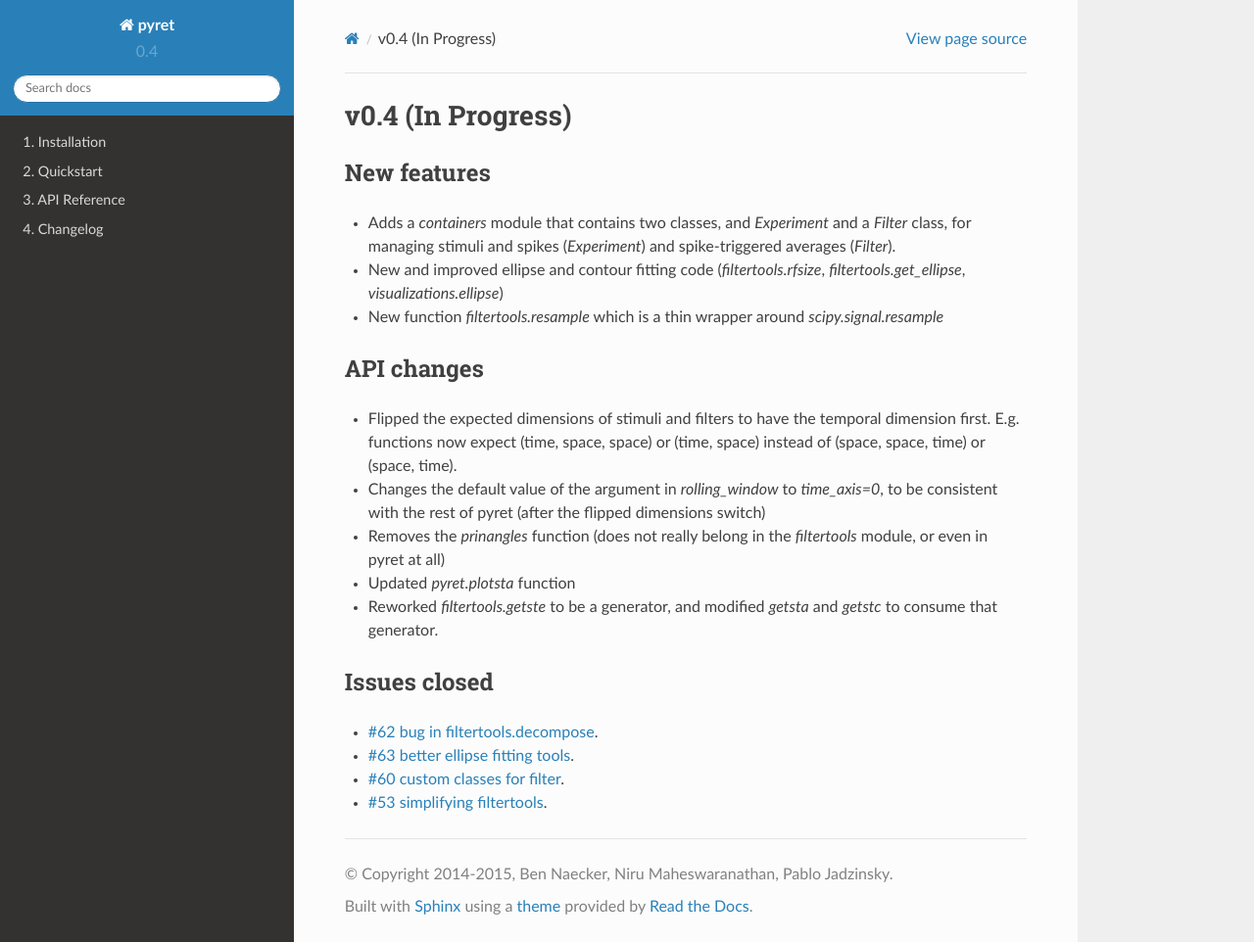
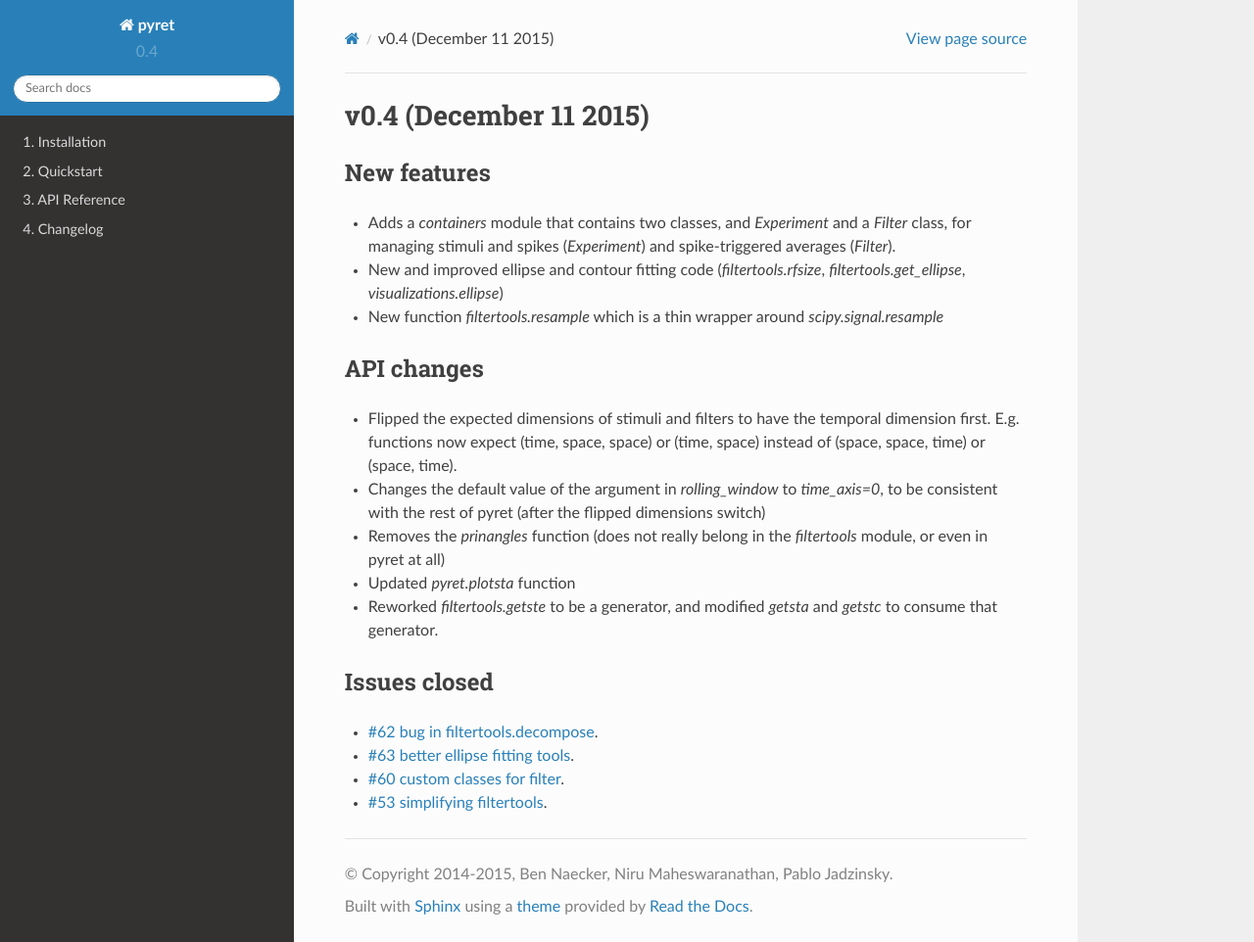
Before and after one commit to baccuslab/pyret, a Sphinx documentation site: the page built from docs/releases/v0.4.rst, in a window 1280 px wide and 962 px high. Shown: the whole window at 98% size. Built offline with Sphinx 7.4.7 and the Read the Docs theme 2.0.0, drawn with Linux system fonts in a browser that asks for light colours.

Commit message:
adds numpydoc to requirements

```diff
--- a/docs/releases/v0.4.rst
+++ b/docs/releases/v0.4.rst
@@ -1,6 +1,6 @@
-==================
-v0.4 (In Progress)
-==================
+=======================
+v0.4 (December 11 2015)
+=======================
 
 New features
 ------------
--- a/requirements.txt
+++ b/requirements.txt
@@ -1,4 +1,5 @@
 numpy
+numpydoc
 scipy
 scikit-image
 matplotlib
```
Also changed, not shown: README.md (+1 -1 lines).
